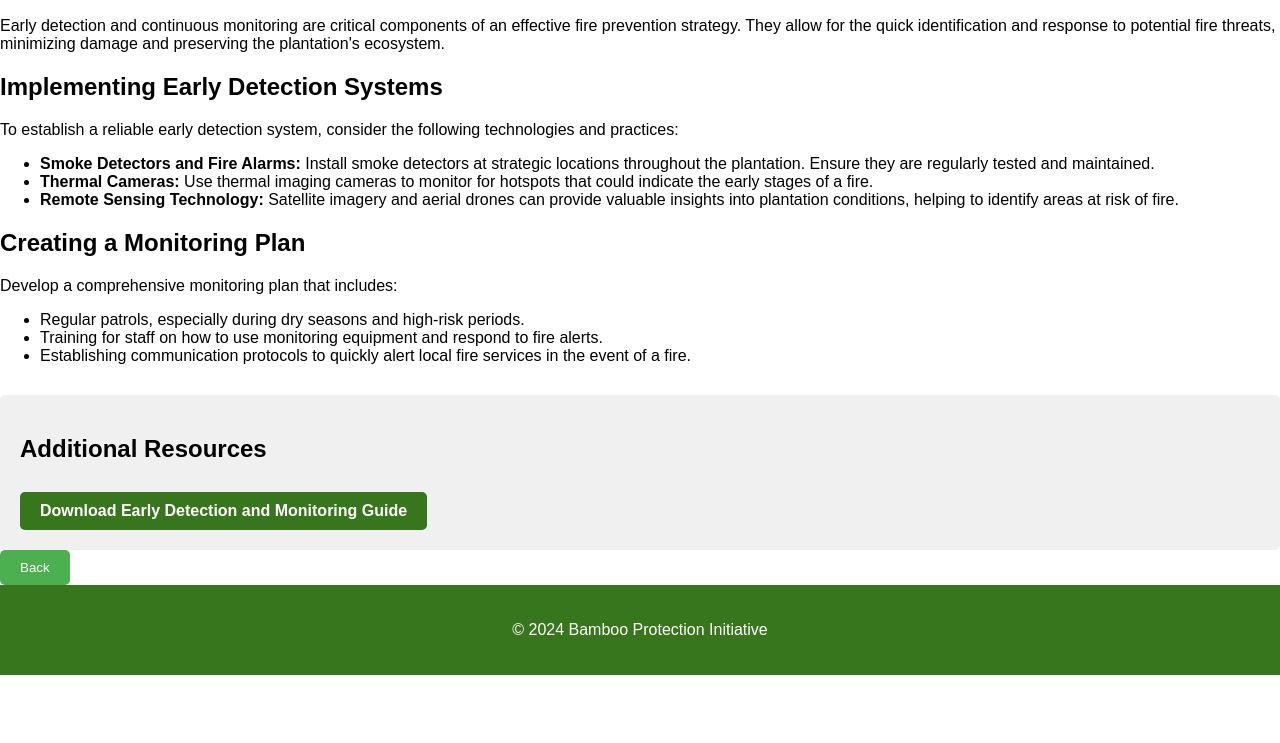
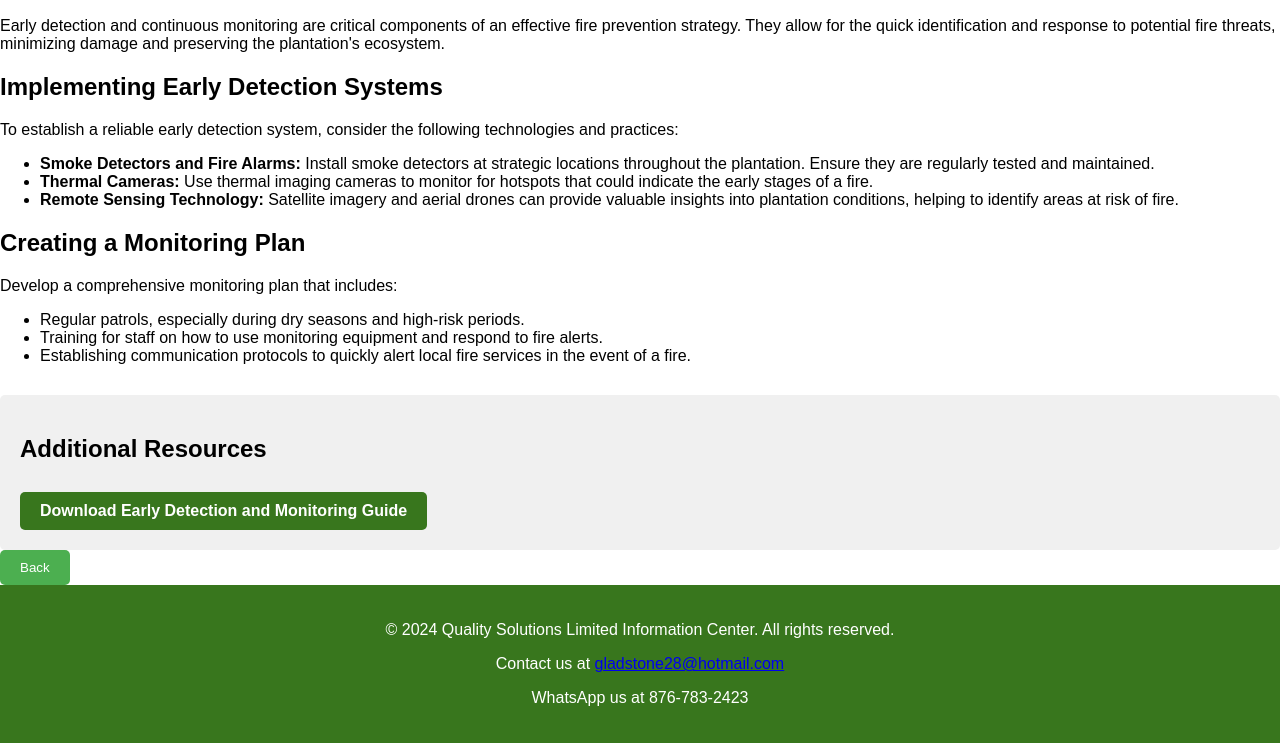
Before and after one commit to gladstone28/FIREPROOF-BAMBUSA-VULGARIS, a plain HTML site: page Implement-Early-Detection-and-Monitoring.html in a window 1280 px wide. Shown: the part 193-936 px from the top of the page. Before the commit the page ends 868 px from the top, so only its background shows below. Drawn offline with Linux system fonts and the light colour scheme.

Commit message:
modified files

```diff
--- a/Implement-Early-Detection-and-Monitoring.html
+++ b/Implement-Early-Detection-and-Monitoring.html
@@ -25,7 +25,8 @@
             <section class="content-section">
                 <h2>Why Early Detection and Monitoring?</h2>
                 <p>Early detection and continuous monitoring are critical components of an effective fire prevention strategy. They allow for the quick identification and response to potential fire threats, minimizing damage and preserving the plantation's
-                    ecosystem.</p>
+                    ecosystem.
+                </p>
             </section>
             <section class="content-section">
                 <h2>Implementing Early Detection Systems</h2>
@@ -53,7 +54,15 @@
     </main>
     <button onclick="goBack()">Back</button>
     <footer>
-        <p>&copy; 2024 Bamboo Protection Initiative</p>
+        <div class="container">
+            <p>&copy; 2024 Quality Solutions Limited Information Center. All rights reserved.</p>
+            <!-- Add social media links
+            <p>Follow us on <a href="#">Facebook</a>, <a href="#">Twitter</a>, and <a href="#">Instagram</a></p>
+            -->
+            <p>Contact us at <a href="mailto:gladstone28@hotmail.com">gladstone28@hotmail.com</a></p>
+            <p>WhatsApp us at 876-783-2423</a>
+            </p>
+        </div>
     </footer>
     <script>
         function goBack() {
```
Also changed, not shown: Fire-Resistant-Companion-Planting.html (+9 -1 lines), index.html (+9 -1 lines), maintain-firebreaks.html (+9 -1 lines), regular-clearing.html (+9 -1 lines), strategic-irrigation.html (+9 -1 lines).
